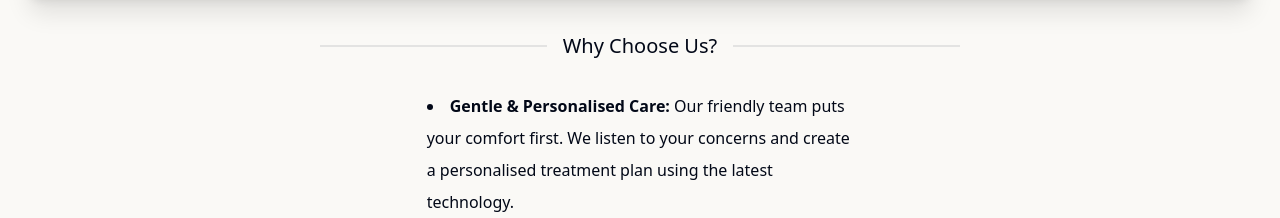
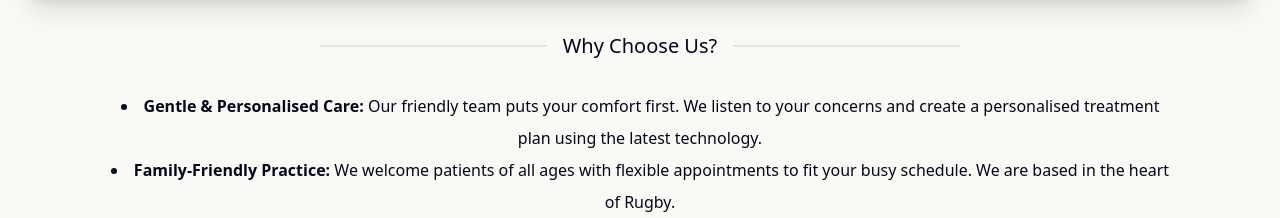
Before and after one commit to aneesimran/onedental, a Next.js app: page / in a window 1280 px wide. Shown: the part 734-952 px from the top of the page. Built offline with nearby package versions, Linux system fonts and the light colour scheme.

Commit message:
fixed style

```diff
--- a/src/pages/index.tsx
+++ b/src/pages/index.tsx
@@ -122,7 +122,7 @@ export default function Home() {
                 <div className="divider items-center text-center justify-center text-xl mx-auto md:w-2/4 ">
                     Why Choose Us?
                 </div>
-                <div className="w-10/12 mx-auto pt-5 leading-loose md:w-4/12">
+                <div className="w-10/12 mx-auto pt-5 justify text-center leading-loose md:8/10 2xl:w-5/12 ">
                     <ul className="list-disc list-inside">
                         <li>
                             <span className="font-semibold">
```
